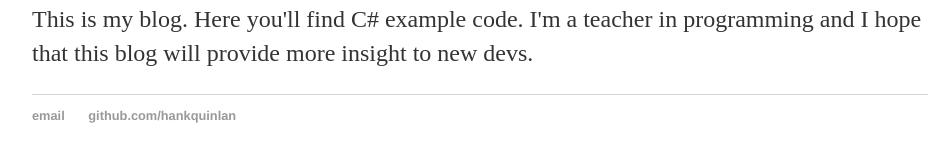
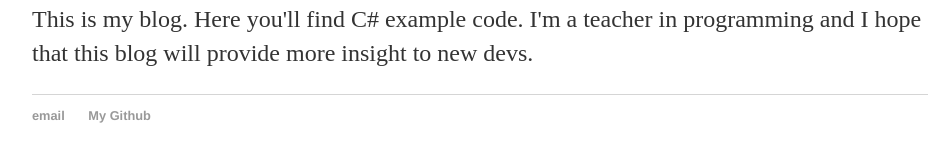
Before and after one commit to madsmikkel/madsmikkel.github.io, a Jekyll site: the page built from index.html, in a window 1280 px wide. Shown: the part 228-390 px from the top of the page, without its empty margins (160-1112 px from the left). Built offline with Jekyll 4.4.1, drawn with Linux system fonts in a browser that asks for light colours.

Commit message:
Update default.html

```diff
--- a/_layouts/default.html
+++ b/_layouts/default.html
@@ -21,8 +21,8 @@
 			</div><!-- /.container -->
 			<footer>
 	    		<ul>
-	        		<li><a href="mailto:hankquinlanhub@gmail.com">email</a></li>
-	        		<li><a href="https://github.com/hankquinlan">github.com/hankquinlan</a></li>
+	        		<li><a href="mailto:mads.mikkel@outlook.com">email</a></li>
+	        		<li><a href="https://github.com/madsmikkel">My Github</a></li>
 				</ul>
 			</footer>
 		</body>
```
